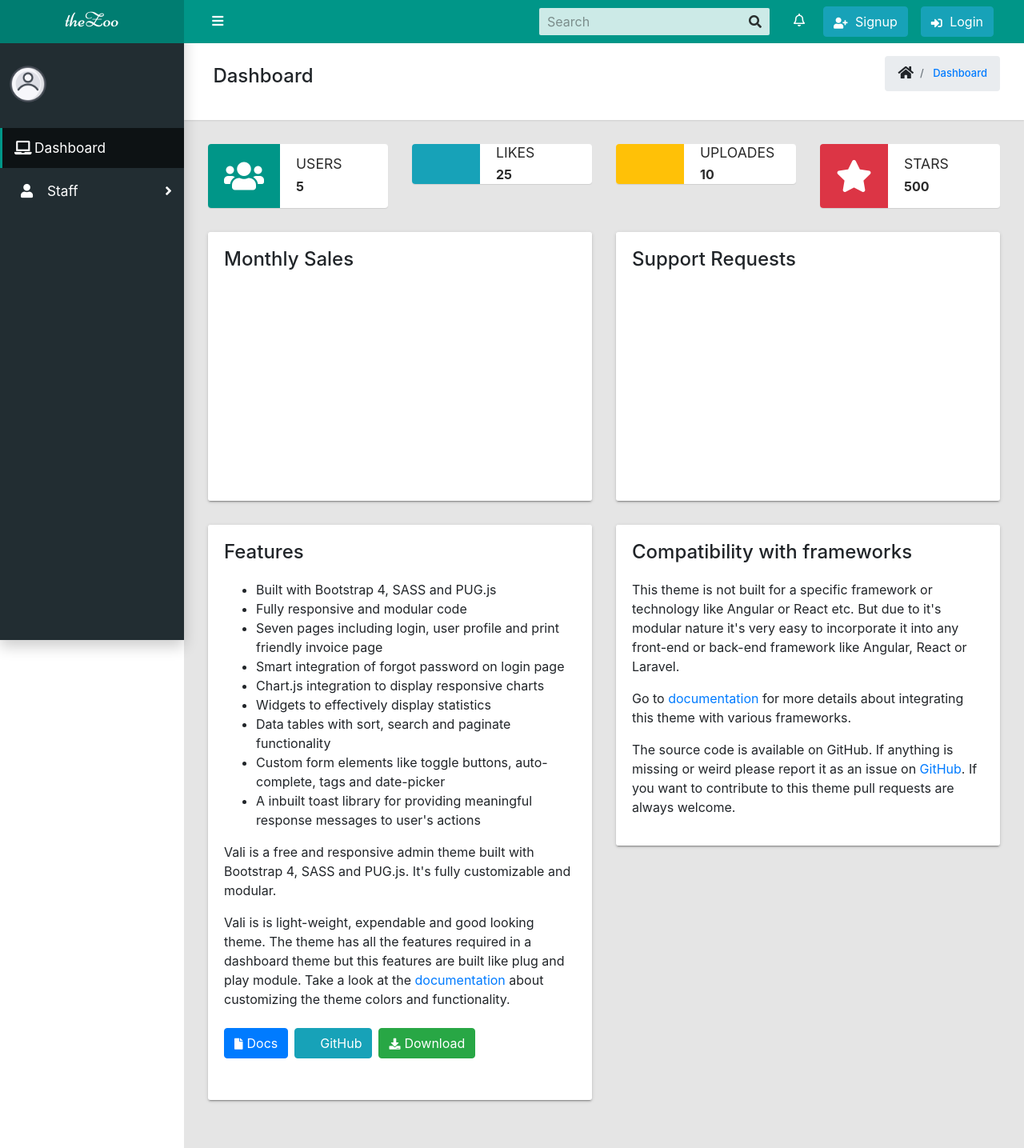
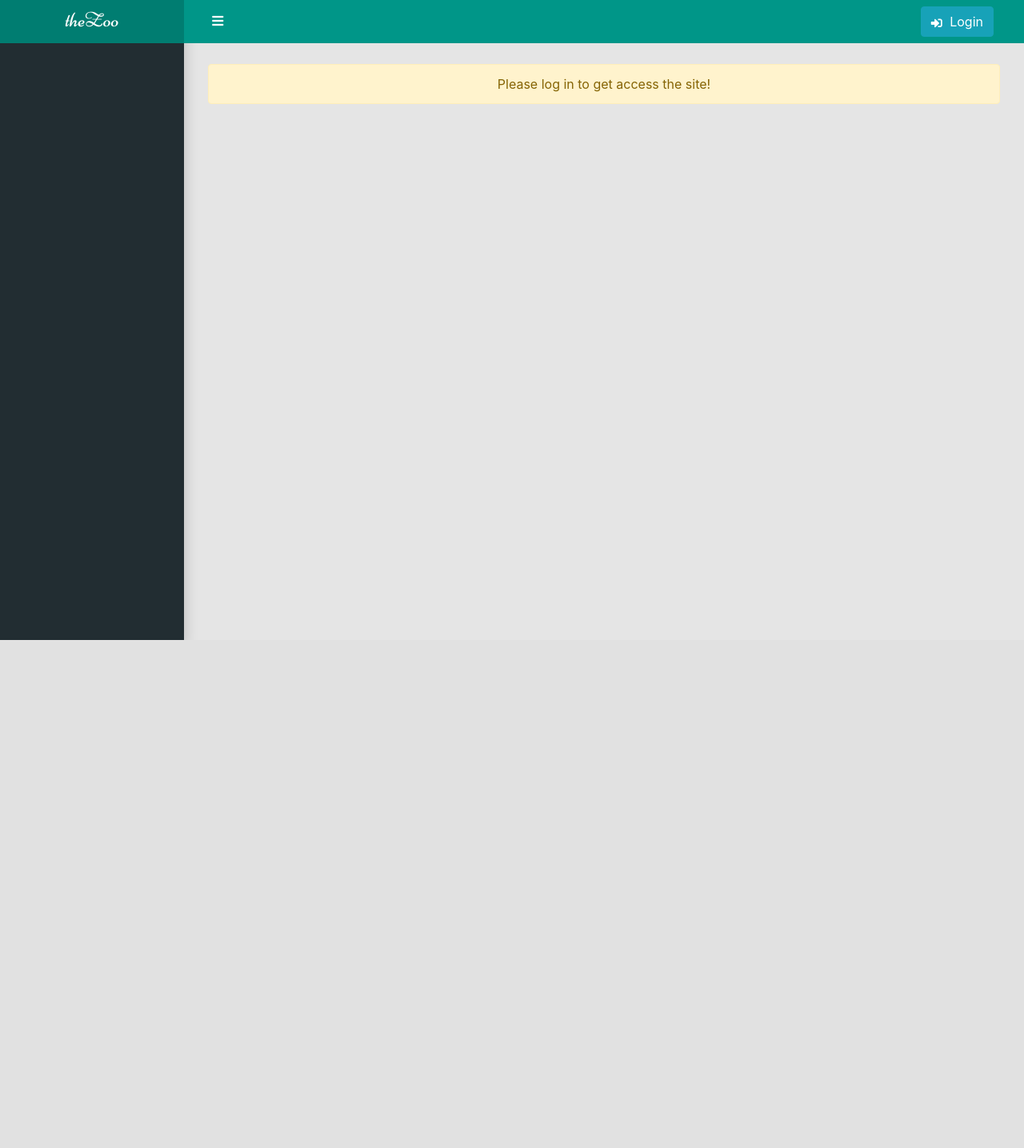
Before and after one commit to NumanIbnMazid/theZoo, a Django app: page / in a window 1280 px wide. Shown: the whole page at 80% size. After the commit the page ends 800 px from the top, so only its background shows below. Run offline with Django 3.2, Linux system fonts and the light colour scheme; a map, chart or similar area stays blank; some libraries are stand-ins or nearby versions.

Commit message:
Polished

```diff
--- a/theZoo/templates/base.html
+++ b/theZoo/templates/base.html
@@ -27,6 +27,7 @@
     {% include 'components/sidebar.html' %}
 
     <main class="app-content">
+        {% if request.user.is_authenticated %}
         <div class="app-title">
             <div>
                 <h4>
@@ -43,6 +44,7 @@
                 </li>
             </ul>
         </div>
+        {% endif %}
 
         {% include 'snippets/messages.html' %}
 
--- a/theZoo/templates/components/navbar.html
+++ b/theZoo/templates/components/navbar.html
@@ -13,12 +13,14 @@
     </a>
     <!-- Navbar Right Menu-->
     <ul class="app-nav">
-        <li class="app-search">
+        <!-- <li class="app-search">
             <input class="app-search__input" type="search" placeholder="Search">
             <button class="app-search__button"><i class="fa fa-search"></i></button>
-        </li>
+        </li> -->
 
+        {% comment %}
         {% include 'components/notifications.html' %}
+        {% endcomment %}
 
         {% if request.user.is_authenticated %}
 
@@ -43,12 +45,15 @@
 
         {% else %}
 
+        {% comment %}
         <li class="nav-item">
             <a href="{{ signup_url }}" class="btn btn-info m-2">
                 <i class="fa fa-user-plus"></i>
                 Signup
             </a>
         </li>
+        {% endcomment %}
+
         <li class="nav-item">
             <a href="{{ login_url }}" class="btn btn-info m-2">
                 <i class="fa fa-sign-in-alt"></i>
--- a/theZoo/templates/components/sidebar.html
+++ b/theZoo/templates/components/sidebar.html
@@ -2,6 +2,7 @@
 <!-- Sidebar menu-->
 <div class="app-sidebar__overlay" data-toggle="sidebar"></div>
 <aside class="app-sidebar">
+	{% if request.user.is_authenticated %}
 	<div class="app-sidebar__user">
 		<img class="app-sidebar__user-avatar" style="width: 50px; height: 50px;" {% if request.user.user_staff.image %}
 			src="{{ request.user.user_staff.image.url }}" {% else %} src="{% static 'images/icon/avatar.png' %}"
@@ -15,6 +16,8 @@
 			</p>
 		</div>
 	</div>
+	{% endif %}
+	{% if request.user.is_authenticated %}
 	<ul class="app-menu">
 		<li>
 			<a class="app-menu__item" href="{% url 'home' %}">
@@ -218,6 +221,7 @@
 		</li>
 		{% endif %}
 	</ul>
+	{% endif %}
 </aside>
 
 {% block extra_js %}
--- a/theZoo/templates/pages/dashboard.html
+++ b/theZoo/templates/pages/dashboard.html
@@ -8,99 +8,19 @@ Dashboard
 {% block content %}
 
 <div class="row">
-    <div class="col-md-6 col-lg-3">
-        <div class="widget-small primary coloured-icon"><i class="icon fa fa-users fa-3x"></i>
-            <div class="info">
-                <h4>Users</h4>
-                <p><b>5</b></p>
-            </div>
+    {% if not request.user.is_authenticated %}
+    <div class="col-md-12">
+        <div class="alert alert-warning text-center" role="alert">
+            Please log in to get access the site!
         </div>
     </div>
-    <div class="col-md-6 col-lg-3">
-        <div class="widget-small info coloured-icon"><i class="icon fa fa-thumbs-o-up fa-3x"></i>
-            <div class="info">
-                <h4>Likes</h4>
-                <p><b>25</b></p>
-            </div>
+    {% else %}
+    <div class="col-md-12">
+        <div class="alert alert-success text-center" role="alert">
+            <h2>Welcome to theZoo !</h2>
         </div>
     </div>
-    <div class="col-md-6 col-lg-3">
-        <div class="widget-small warning coloured-icon"><i class="icon fa fa-files-o fa-3x"></i>
-            <div class="info">
-                <h4>Uploades</h4>
-                <p><b>10</b></p>
-            </div>
-        </div>
-    </div>
-    <div class="col-md-6 col-lg-3">
-        <div class="widget-small danger coloured-icon"><i class="icon fa fa-star fa-3x"></i>
-            <div class="info">
-                <h4>Stars</h4>
-                <p><b>500</b></p>
-            </div>
-        </div>
-    </div>
-</div>
-<div class="row">
-    <div class="col-md-6">
-        <div class="tile">
-            <h3 class="tile-title">Monthly Sales</h3>
-            <div class="embed-responsive embed-responsive-16by9">
-                <canvas class="embed-responsive-item" id="lineChartDemo"></canvas>
-            </div>
-        </div>
-    </div>
-    <div class="col-md-6">
-        <div class="tile">
-            <h3 class="tile-title">Support Requests</h3>
-            <div class="embed-responsive embed-responsive-16by9">
-                <canvas class="embed-responsive-item" id="pieChartDemo"></canvas>
-            </div>
-        </div>
-    </div>
-</div>
-<div class="row">
-    <div class="col-md-6">
-        <div class="tile">
-            <h3 class="tile-title">Features</h3>
-            <ul>
-                <li>Built with Bootstrap 4, SASS and PUG.js</li>
-                <li>Fully responsive and modular code</li>
-                <li>Seven pages including login, user profile and print friendly invoice page</li>
-                <li>Smart integration of forgot password on login page</li>
-                <li>Chart.js integration to display responsive charts</li>
-                <li>Widgets to effectively display statistics</li>
-                <li>Data tables with sort, search and paginate functionality</li>
-                <li>Custom form elements like toggle buttons, auto-complete, tags and date-picker</li>
-                <li>A inbuilt toast library for providing meaningful response messages to user's actions</li>
-            </ul>
-            <p>Vali is a free and responsive admin theme built with Bootstrap 4, SASS and PUG.js. It's fully
-                customizable and modular.</p>
-            <p>Vali is is light-weight, expendable and good looking theme. The theme has all the features
-                required in a dashboard theme but this features are built like plug and play module. Take a look
-                at the <a href="http://pratikborsadiya.in/blog/vali-admin" target="_blank">documentation</a>
-                about customizing the theme colors and functionality.</p>
-            <p class="mt-4 mb-4"><a class="btn btn-primary mr-2 mb-2" href="http://pratikborsadiya.in/blog/vali-admin"
-                    target="_blank"><i class="fa fa-file"></i>Docs</a><a class="btn btn-info mr-2 mb-2"
-                    href="https://github.com/pratikborsadiya/vali-admin" target="_blank"><i
-                        class="fa fa-github"></i>GitHub</a><a class="btn btn-success mr-2 mb-2"
-                    href="https://github.com/pratikborsadiya/vali-admin/archive/master.zip" target="_blank"><i
-                        class="fa fa-download"></i>Download</a></p>
-        </div>
-    </div>
-    <div class="col-md-6">
-        <div class="tile">
-            <h3 class="tile-title">Compatibility with frameworks</h3>
-            <p>This theme is not built for a specific framework or technology like Angular or React etc. But due
-                to it's modular nature it's very easy to incorporate it into any front-end or back-end framework
-                like Angular, React or Laravel.</p>
-            <p>Go to <a href="http://pratikborsadiya.in/blog/vali-admin" target="_blank">documentation</a> for
-                more details about integrating this theme with various frameworks.</p>
-            <p>The source code is available on GitHub. If anything is missing or weird please report it as an
-                issue on <a href="https://github.com/pratikborsadiya/vali-admin" target="_blank">GitHub</a>. If
-                you want to contribute to this theme pull requests are always welcome.</p>
-        </div>
-    </div>
+    {% endif %}
 </div>
 
 {% endblock %}
```
